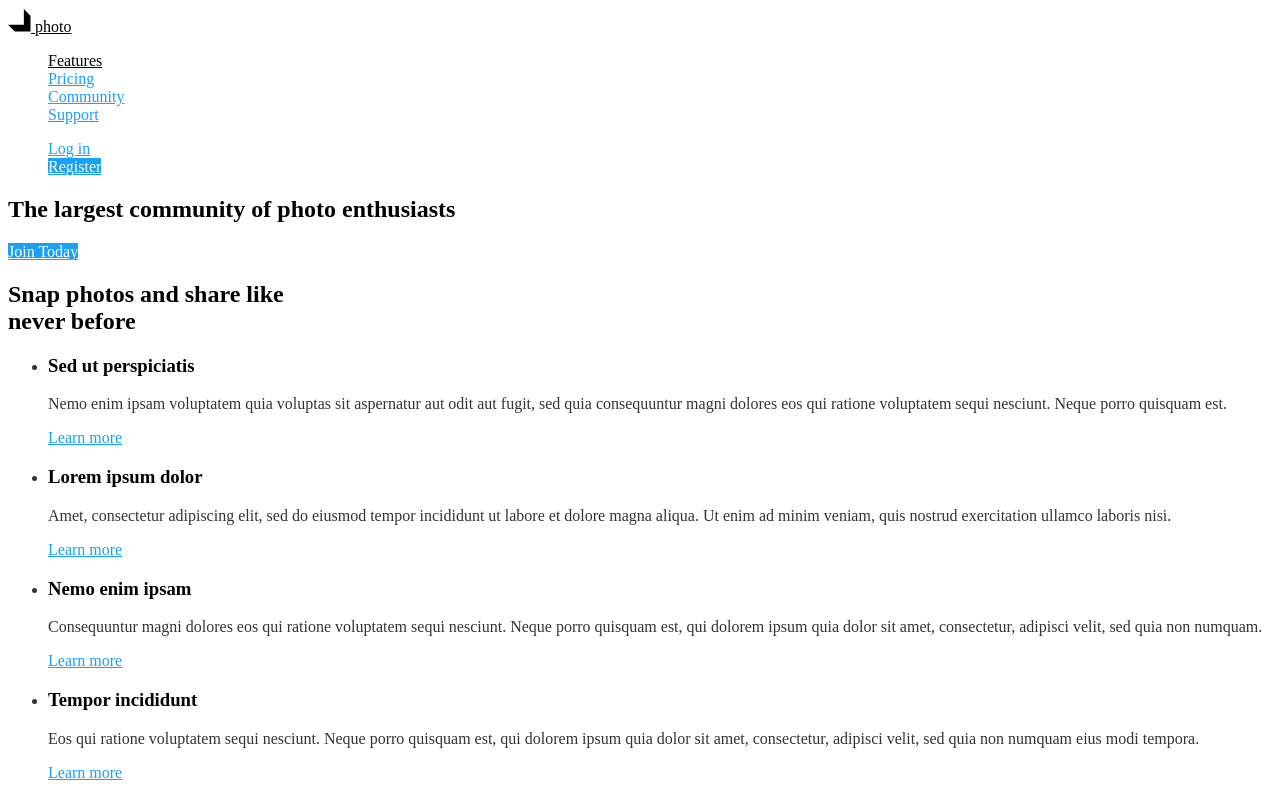
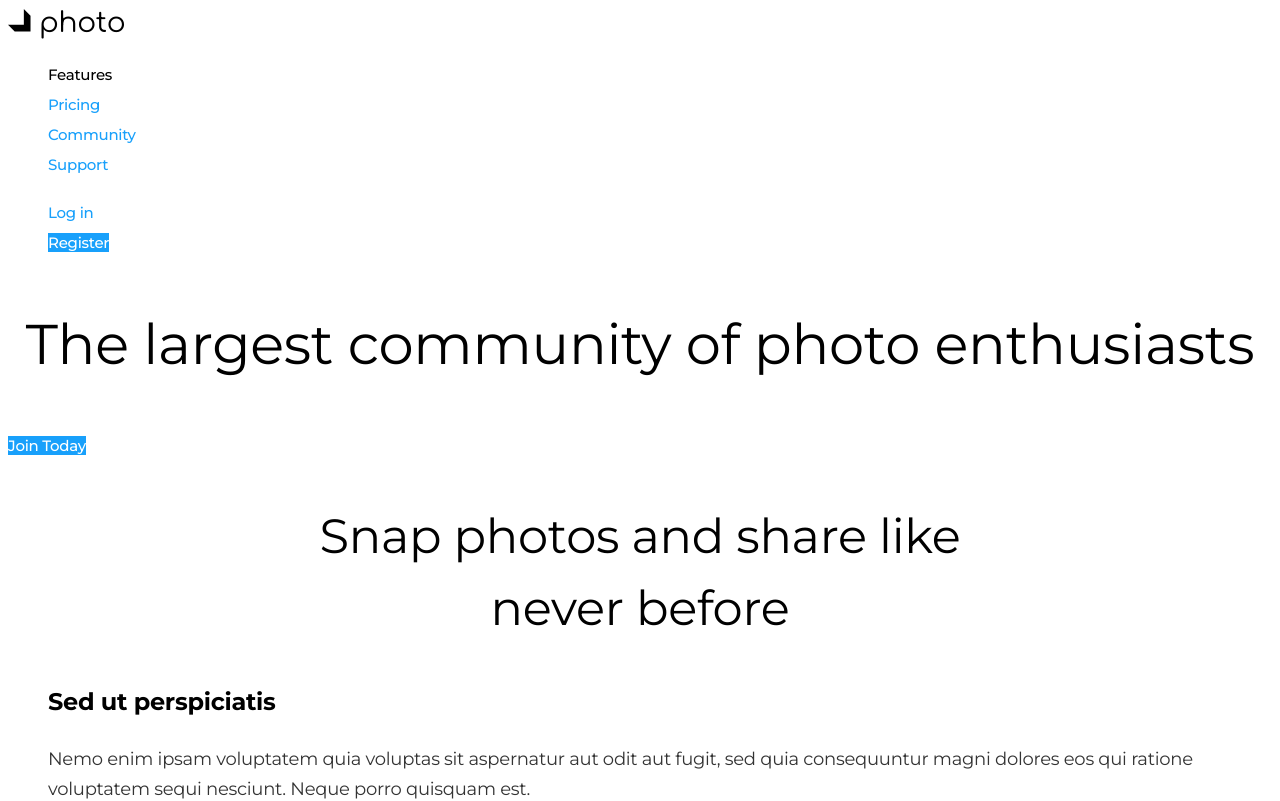
Before and after one commit to Yasinsky-Dmytro/precursor, a plain HTML site: page index.html in a window 1280 px wide. Shown: the top 801 px of the page. Drawn offline with Linux system fonts and the light colour scheme.

Commit message:
оформляє колір та текст

```diff
--- a/css/styles.css
+++ b/css/styles.css
@@ -8,6 +8,10 @@
 body {
   background-color: #ffffff;
   color: var(--color-black-transparent);
+  font-family: Montserrat, sans-serif;
+  letter-spacing: -0.015em;
+  font-size: 18px;
+  line-height: 1.67;
 }
 .list {
   list-style: none;
@@ -18,8 +22,13 @@ body {
 /* color accent  #18A0FB*/
 /* color background grey #F5F5F5; */
 
+/* logo */
 .logo {
   color: var(--color-black);
+  font-family: Comfortaa, cursive;
+  font-size: 28px;
+  line-height: 1.14;
+  text-decoration: none;
 }
 
 .logo:hover {
@@ -30,6 +39,10 @@ body {
 
 .site-nav .link {
   color: var(--color-accent);
+  font-weight: 500;
+  font-size: 15px;
+  line-height: 1.2;
+  text-decoration: none;
 }
 
 .site-nav .link:hover,
@@ -44,31 +57,46 @@ body {
 /* hero */
 .hero-title {
   color: var(--color-black);
+  font-weight: 400;
+  font-size: 56px;
+  line-height: 1.43;
+  text-align: center;
 }
 
 /* section */
 .section-title {
   color: var(--color-black);
+  font-weight: 400;
+  font-size: 48px;
+  line-height: 1.5;
+  text-align: center;
 }
 
 /* features */
-.feature-list .title {
+.feature-list .title,
+.work-list .title {
   color: var(--color-black);
-}
-
-.feature-list .link {
-  color: var(--color-accent);
+  font-weight: 700;
+  font-size: 24px;
+  line-height: 1.5;
 }
 
 /* examples of work */
-.work-list .title {
+/*.work-list .title {
   color: var(--color-black);
+  font-weight: 700;
+  font-size: 24px;
+  line-height: 1.5;
 }
 
 /* button */
 .button {
   color: var(--color-black);
   background-color: var(--color-white);
+  font-weight: 500;
+  font-size: 15px;
+  line-height: 1.2;
+  text-decoration: none;
 }
 
 .button.primary {
--- a/index.html
+++ b/index.html
@@ -5,6 +5,10 @@
     <meta http-equiv="X-UA-Compatible" content="IE=edge" />
     <meta name="viewport" content="width=device-width, initial-scale=1.0" />
     <title>Precursor</title>
+    <link
+      href="https://fonts.googleapis.com/css2?family=Comfortaa&family=Montserrat:wght@400;500;700&display=swap"
+      rel="stylesheet"
+    />
     <link rel="stylesheet" href="css/styles.css" />
   </head>
   <body>
@@ -39,10 +43,10 @@
         <h2 class="section-title">
           Snap photos and share like<br />never before
         </h2>
-        <ul class="feature-list">
+        <ul class="feature-list list">
           <li>
             <h3 class="title">Sed ut perspiciatis</h3>
-            <p>
+            <p class="text">
               Nemo enim ipsam voluptatem quia voluptas sit aspernatur aut odit
               aut fugit, sed quia consequuntur magni dolores eos qui ratione
               voluptatem sequi nesciunt. Neque porro quisquam est.
@@ -51,7 +55,7 @@
           </li>
           <li>
             <h3 class="title">Lorem ipsum dolor</h3>
-            <p>
+            <p class="text">
               Amet, consectetur adipiscing elit, sed do eiusmod tempor
               incididunt ut labore et dolore magna aliqua. Ut enim ad minim
               veniam, quis nostrud exercitation ullamco laboris nisi.
@@ -60,7 +64,7 @@
           </li>
           <li>
             <h3 class="title">Nemo enim ipsam</h3>
-            <p>
+            <p class="text">
               Consequuntur magni dolores eos qui ratione voluptatem sequi
               nesciunt. Neque porro quisquam est, qui dolorem ipsum quia dolor
               sit amet, consectetur, adipisci velit, sed quia non numquam.
@@ -69,7 +73,7 @@
           </li>
           <li>
             <h3 class="title">Tempor incididunt</h3>
-            <p>
+            <p class="text">
               Eos qui ratione voluptatem sequi nesciunt. Neque porro quisquam
               est, qui dolorem ipsum quia dolor sit amet, consectetur, adipisci
               velit, sed quia non numquam eius modi tempora.
@@ -81,7 +85,7 @@
       <!--examples of work (приклади роботи)-->
       <section class="section">
         <h2 class="section-title">Приклади роботи</h2>
-        <ul class="work-list">
+        <ul class="work-list list">
           <li>
             <img src="./image/Rectangle.png" alt="Rectangle" width="750" />
             <h3 class="title">Sed ut perspiciatis unde omnis</h3>
@@ -109,7 +113,7 @@
           Lorem ipsum dolor sit amet, consectetur adipiscing elit, sed do
           eiusmod tempor incididunt ut labore
         </p>
-        <ul>
+        <ul class="list">
           <li>
             <a href=""
               ><img src="./image/Rectangle-mini.svg" alt="Rectangle-mini"
@@ -169,7 +173,7 @@
         Lorem ipsum dolor sit amet, consectetur adipiscing elit, sed do eiusmod
         tempor incididunt ut labore
       </p>
-      <ul>
+      <ul class="list">
         <li>
           <h3>Sed ut perspiciatis</h3>
           <p>
@@ -204,7 +208,7 @@
         Lorem ipsum dolor sit amet, consectetur adipiscing elit, sed do eiusmod
         tempor incididunt ut labore
       </p>
-      <ul>
+      <ul class="list">
         <li>
           <img src="./image/Rectangle1.jpg" alt="Rectangle width="686"
           height="400">
@@ -237,7 +241,7 @@
         Lorem ipsum dolor sit amet, consectetur adipiscing elit, sed do eiusmod
         tempor incididunt ut labore
       </p>
-      <ul>
+      <ul class="list">
         <li>
           <a href=""
             ><img src="./image/Rectangle-mini.svg" alt="Rectangle-mini"
@@ -287,18 +291,20 @@
     </section>
     <!--footer-->
     <footer>
-      <ul>
+      <ul class="list">
         <li><a href="">Mobile app</a></li>
         <li><a href="">Community</a></li>
         <li><a href="">Company</a></li>
       </ul>
-      <a href=""><img src="./image/logo.svg" alt="company logo" />photo</a>
-      <ul>
+      <a href="" class="logo"
+        ><img src="./image/logo.svg" alt="company logo" />photo</a
+      >
+      <ul class="list">
         <li><a href="">Help desk</a></li>
         <li><a href="">Blog</a></li>
         <li><a href="">Resources</a></li>
       </ul>
-      <ul>
+      <ul class="list">
         <li><a href="" aria-label="link to Facebook">Facebook</a></li>
         <li><a href="" aria-label="link to Twitter">Twitter</a></li>
         <li><a href="" aria-label="link to Instagram">Instagram</a></li>
```
